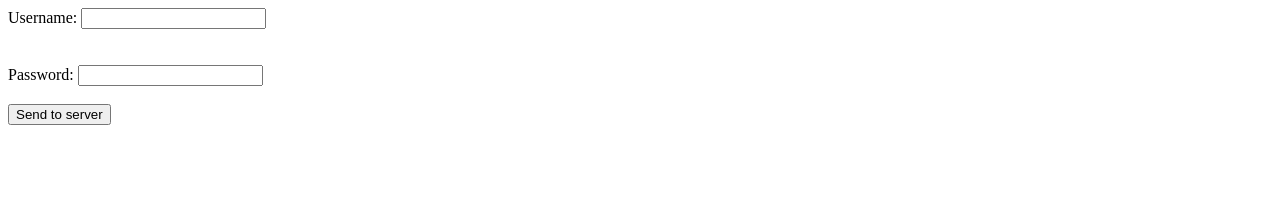
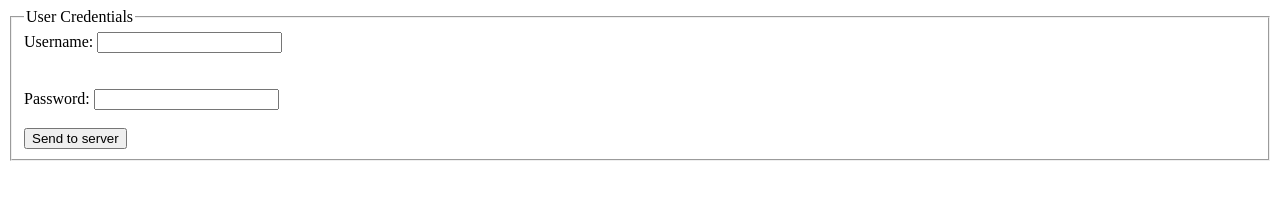
Before and after one commit to alphonsomcm/Test1, a plain HTML site: page index.html in a window 1280 px wide. Drawn offline with Linux system fonts and the light colour scheme.

Commit message:
Third Commit

```diff
--- a/index.html
+++ b/index.html
@@ -9,10 +9,16 @@
 </script>
 </head>
 <body>
-  <form>
-      <label>Username: <input type="text"></label></form><br><br>
-      <label>Password: <input type="password"></label></form><br><br>
-      <input type="submit" value="Send to server">
-  </form>
+    <fieldset title = "User Credentials">
+        <legend>User Credentials </legend>
+        <form>
+            <label>Username: <input type="text"></label></form><br><br>
+            <label>Password: <input type="password"></label></form><br><br>
+            <input type="submit" value="Send to server">
+        </form>
+
+
+    </fieldset>
+
 </body>
 </html>
```
